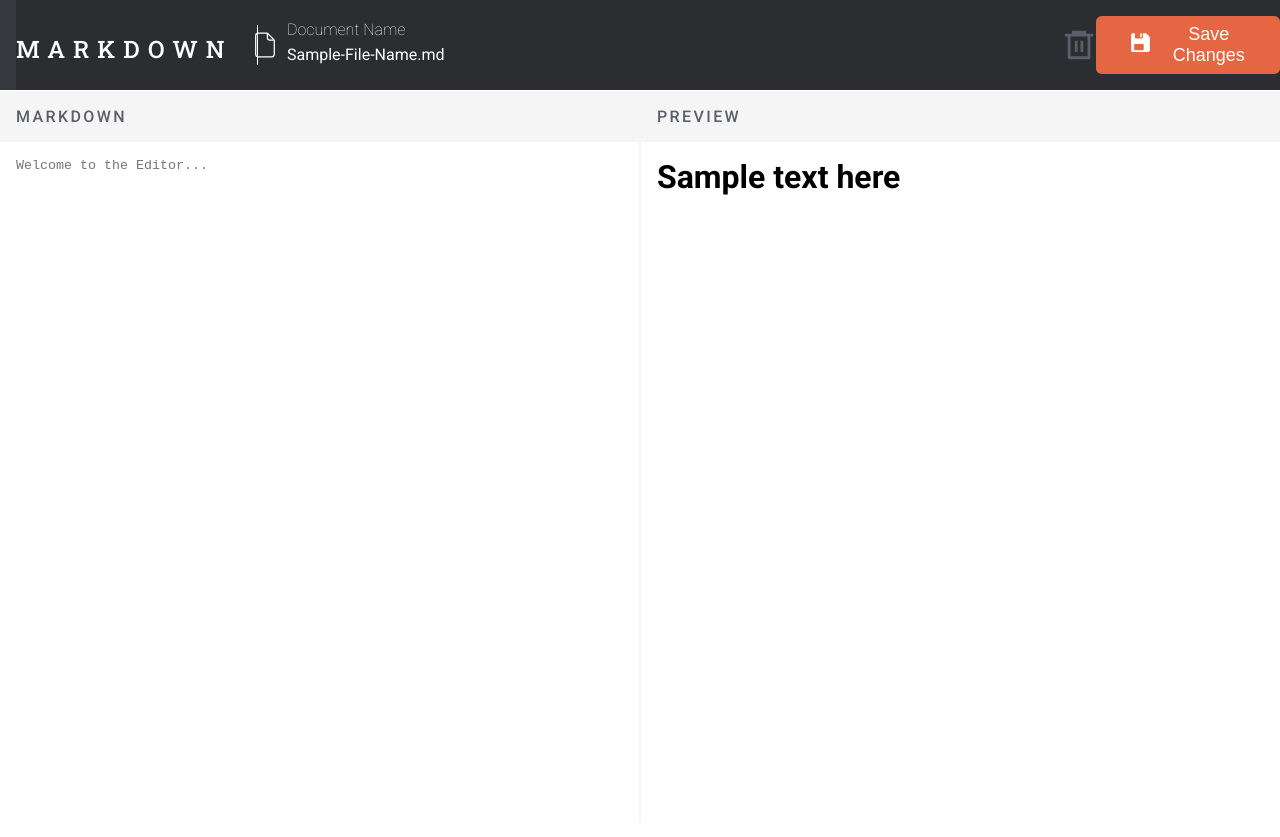
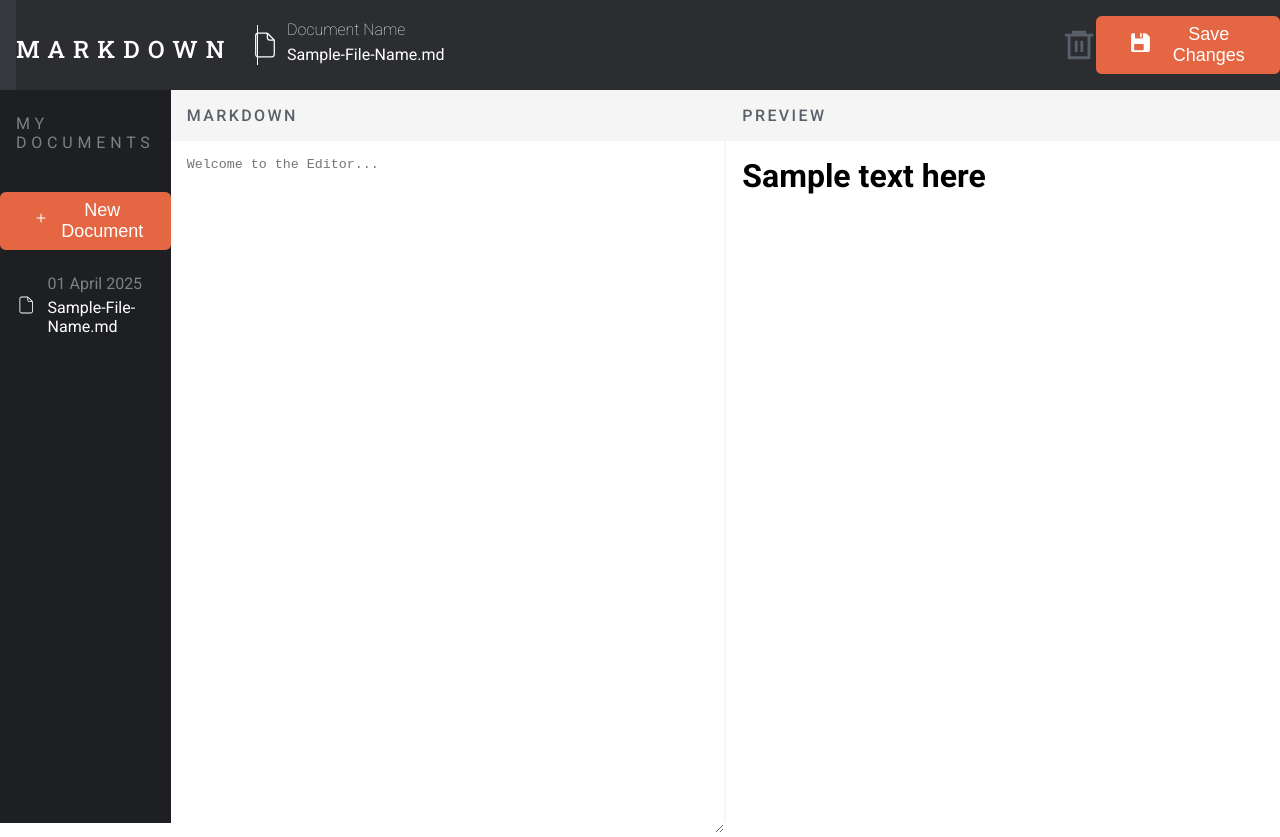
Before and after one commit to Aayush895/Markdown-Editor, a React (Vite) app in the folder client/: page / in a window 1280 px wide. Both pictures are taken after a click on the icon 8 px from the left and 45 px from the top of the page. Built offline with nearby package versions, Linux system fonts and the light colour scheme.

Commit message:
Added sidebar component

```diff
--- a/client/src/App.jsx
+++ b/client/src/App.jsx
@@ -1,14 +1,21 @@
+import { useState } from 'react'
 import Navbar from './Components/Nav/Navbar'
 import Editor from './Components/Editor/Editor'
+import Preview from './Components/Preview/Preview'
+import Sidebar from './Components/Sidebar/Sidebar'
 import styles from './App.module.css'
-import Preview from './Components/Preview/Preview'
 
 function App() {
+  const [expand, setExpand] = useState(false)
+  function handleSideBar() {
+    setExpand(!expand)
+  }
+
   return (
     <div id={styles.appContainer}>
-      <Navbar />
-
+      <Navbar expand={expand} handleSideBar={handleSideBar} />
       <div id={styles.editorPreviewContainer}>
+        <Sidebar expand={expand}/>
         <Editor />
         <Preview />
       </div>
--- a/client/src/App.module.css
+++ b/client/src/App.module.css
@@ -2,6 +2,5 @@
   display: flex;
   justify-content: space-between;
   align-items: center;
-  height: 91.7vh;
-  overflow-y: hidden;
+  height: 91.6vh;
 }
--- a/client/src/CSS/Editor.module.css
+++ b/client/src/CSS/Editor.module.css
@@ -1,7 +1,7 @@
 #editorContainer {
   border-right: 1px solid var(--dark-white);
   width: 50%;
-  height: 91.5vh;
+  height: 91.65vh;
   font-family: 'Roboto', sans-serif;
 }
 
@@ -22,4 +22,5 @@
   border: none;
   height: 86.55vh;
   padding: 1rem 1rem;
+  outline: none;
 }
--- /dev/null
+++ b/client/src/CSS/Sidebar.module.css
@@ -0,0 +1,30 @@
+#sideBarContainer {
+  height: 91.65vh;
+  background-color: var(--black-2);
+  color: var(--white);
+  font-family: 'Roboto', sans-serif;
+}
+
+.header {
+  padding: 1.5rem 1rem;
+  margin-bottom: 1rem;
+  color: var(--gray-2);
+  letter-spacing: 0.3rem;
+}
+
+.addDocument {
+  display: flex;
+  justify-content: center;
+  margin-bottom: 1.5rem;
+}
+
+.document {
+  padding: 0 1rem;
+  display: flex;
+  align-items: center;
+}
+
+.docHeader > p:first-child {
+  color: var(--gray-2);
+  margin-bottom: 0.3rem;
+}
--- a/client/src/Components/Nav/Navbar.jsx
+++ b/client/src/Components/Nav/Navbar.jsx
@@ -1,19 +1,38 @@
 import { RxHamburgerMenu } from 'react-icons/rx'
 import { CiFileOn } from 'react-icons/ci'
 import { IoIosSave } from 'react-icons/io'
+import { AiOutlineClose } from 'react-icons/ai'
 import { RiDeleteBin6Line } from 'react-icons/ri'
 import Button from '../Button/Button'
 import styles from '../../CSS/Navbar.module.css'
 
-function Navbar() {
+function Navbar({ expand, handleSideBar }) {
   return (
     <div id={styles.navContainer}>
       <div className={styles.navHeader}>
         <div className={styles.navLogo}>
-          <RxHamburgerMenu
-            size={90}
-            style={{ backgroundColor: '#35393F', padding: '1rem 0.5rem' }}
-          />
+          {expand ? (
+            <AiOutlineClose
+              size={90}
+              style={{
+                backgroundColor: '#35393F',
+                padding: '1rem 0.5rem',
+                cursor: 'pointer',
+              }}
+              onClick={handleSideBar}
+            />
+          ) : (
+            <RxHamburgerMenu
+              size={90}
+              style={{
+                backgroundColor: '#35393F',
+                padding: '1rem 0.5rem',
+                cursor: 'pointer',
+              }}
+              onClick={handleSideBar}
+            />
+          )}
+
           <p>MARKDOWN</p>
         </div>
         <div className={styles.docHeader}>
@@ -25,7 +44,10 @@ function Navbar() {
         </div>
       </div>
       <div className={styles.navEditBtns}>
-        <RiDeleteBin6Line size={40} style={{ color: '#5A6069', cursor: 'pointer' }} />
+        <RiDeleteBin6Line
+          size={40}
+          style={{ color: '#5A6069', cursor: 'pointer' }}
+        />
         <Button btnIcon={<IoIosSave size={25} />} btnName="Save Changes" />
       </div>
     </div>
--- /dev/null
+++ b/client/src/Components/Sidebar/Sidebar.jsx
@@ -0,0 +1,27 @@
+import Button from '../Button/Button'
+import { IoIosAdd } from 'react-icons/io'
+import { CiFileOn } from 'react-icons/ci'
+import styles from '../../CSS/Sidebar.module.css'
+
+function Sidebar({expand}) {
+  return (
+    <div id={styles.sideBarContainer} style={{width: expand ? '15%' : '0', transition: 'linear 0.05s'}}>
+      <div className={styles.header}>
+        <p>MY DOCUMENTS</p>
+      </div>
+      <div className={styles.addDocument}>
+        <Button btnIcon={<IoIosAdd />} btnName="New Document" />
+      </div>
+      <div className={styles.sideBarItems}>
+        <div className={styles.document}>
+          <CiFileOn size={30} style={{marginRight: '0.7rem'}}/>
+          <div className={styles.docHeader}>
+            <p>01 April 2025</p>
+            <p>Sample-File-Name.md</p>
+          </div>
+        </div>
+      </div>
+    </div>
+  )
+}
+export default Sidebar
--- a/client/src/index.css
+++ b/client/src/index.css
@@ -19,4 +19,5 @@
   margin: 0;
   padding: 0;
   box-sizing: border-box;
+  border-collapse: collapse;
 }
```
Also changed, not shown: 1 other file (tests, documents, lock files or other folders).
